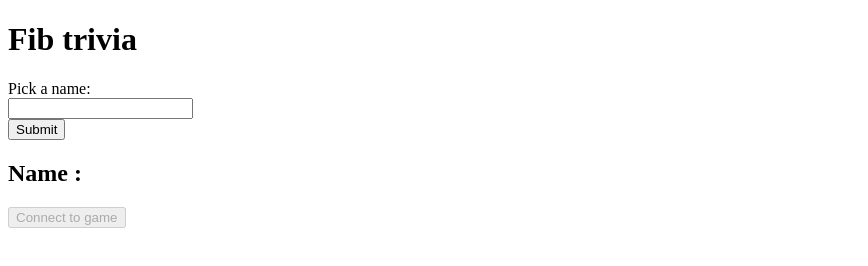
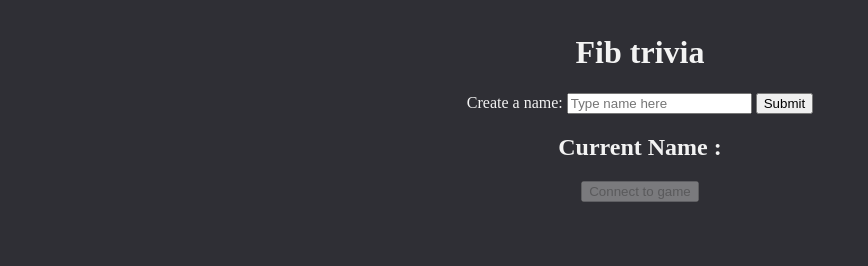
Before and after one commit to DanielSThomas/Online-lying-quiz-game, a plain HTML site: page client/index.html in a window 1280 px wide. Shown: the whole page, without its empty margins (0-868 px from the left). Drawn offline with nearby package versions, Linux system fonts and the light colour scheme.

Commit message:
Create initial CSS style

```diff
--- a/client/index.html
+++ b/client/index.html
@@ -10,6 +10,22 @@
         <link rel="stylesheet" href="">
         <script src="https://ajax.googleapis.com/ajax/libs/jquery/3.4.0/jquery.min.js"></script>
         <script src="https://cdn.socket.io/socket.io-3.0.1.min.js"></script>
+
+        <style>
+
+            body
+            {
+                background-color: rgb(47, 47, 53);
+                color: rgb(243, 243, 243);
+            }
+            #HomeMenu
+            {
+                margin: auto;
+                width: 50%;
+                text-align: center;
+                padding: 5px;
+            }
+        </style>
 
         <script async defer>
 
@@ -25,7 +41,7 @@
             function SaveUserData()
             {
                 document.cookie = document.getElementById("username").value;
-                document.getElementById("displayname").innerText= ("Name : " + document.cookie);
+                document.getElementById("displayname").innerText= ("Current Name : " + document.cookie);
 
                 CheckJoin();
             }
@@ -34,7 +50,7 @@
             $(window).on("load", function()
         {
             //Application code to run when the page has loaded goes here
-            document.getElementById("displayname").innerText= ("Name : " + document.cookie);
+            document.getElementById("displayname").innerText= ("Current Name : " + document.cookie);
 
             CheckJoin();
         });
@@ -46,18 +62,18 @@
 
     <body>
 
-
+    <div id = "HomeMenu">
 
         <h1>Fib trivia</h1>
 
         <div>
-        <label for="username">Pick a name:</label><br>
-        <input type="text" id="username" name="username" value=""><br>
+        <label for="username">Create a name:</label>
+        <input type="text" id="username" placeholder="Type name here" name="username" value="">
         <button onclick="SaveUserData()" id="submitnamebtn"> Submit </button>
         </div>
 
         <div>
-            <h2 id ="displayname"> Name : </h2>
+            <h2 id ="displayname"> </h2>
         </div>
 
         <div>
@@ -66,6 +82,6 @@
             </form>
 
         </div>
-
+    </div>
     </body>
 </html>
```
Also changed, not shown: client/Gamepage.html (+64 -4 lines).
